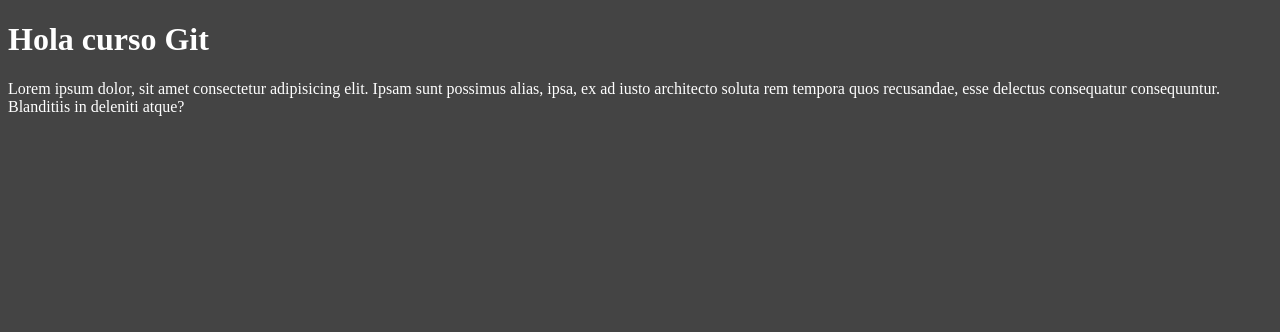
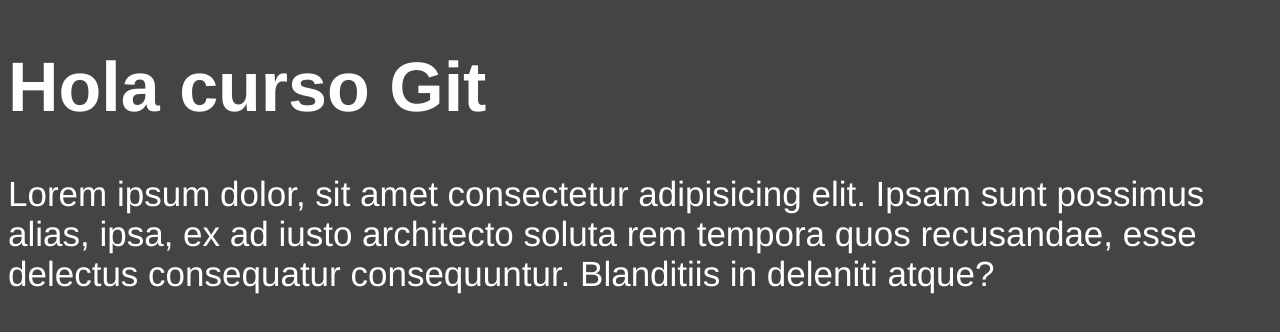
Before and after one commit to victor039/CursoGit, a plain HTML site: page index.html in a window 1280 px wide. Drawn offline with Linux system fonts and the light colour scheme.

Commit message:
tipo y color de fuente

```diff
--- a/css/style.css
+++ b/css/style.css
@@ -1,4 +1,6 @@
 body{
     background-color:#444;
     color:#fff;
+    font-size:35px;
+    font-family:helvetica,sans-serif;
 }
```
